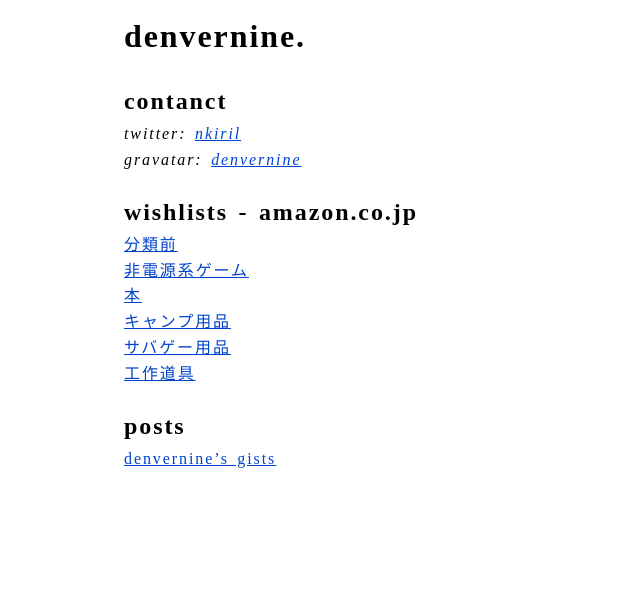
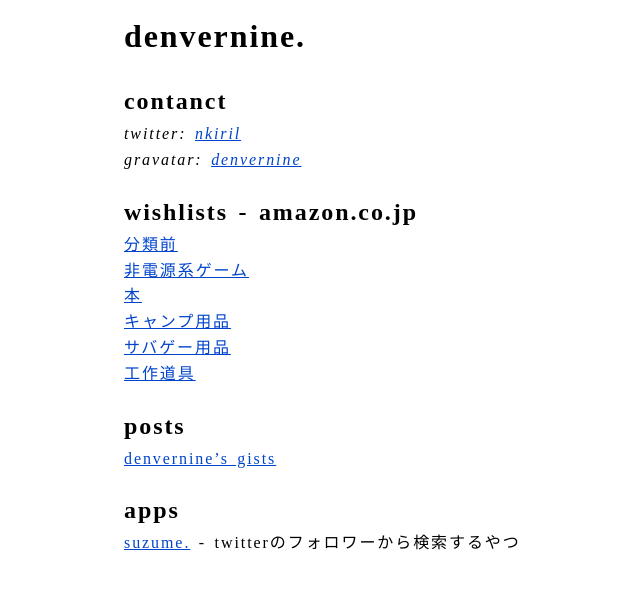
Before and after one commit to denvernine/denvernine.github.io, a Jekyll site: the page built from index.html, in a window 1280 px wide. Shown: the top 589 px of the page, without its empty margins (111-751 px from the left). Built offline with Jekyll 4.4.1, drawn with Linux system fonts in a browser that asks for light colours.

Commit message:
公開中のウェブサービスの項目を追加

```diff
--- /dev/null
+++ b/_data/services.yml
@@ -0,0 +1,3 @@
+- name: suzume.
+  description: twitterのフォロワーから検索するやつ
+  url: https://suzume.herokuapp.com/
--- a/index.html
+++ b/index.html
@@ -24,3 +24,11 @@ title: index
     <a href="https://gist.github.com/denvernine">denvernine’s gists</a>
   </p>
 </section>
+<section class="grid container">
+  <h2 class="grid item">apps</h2>
+  <ul class="grid item">
+    {% for service in site.data.services %}
+      <li><a href="{{ service.url }}">{{ service.name }}</a> - {{ service.description }}
+    {% endfor %}
+  </ul>
+</section>
```
